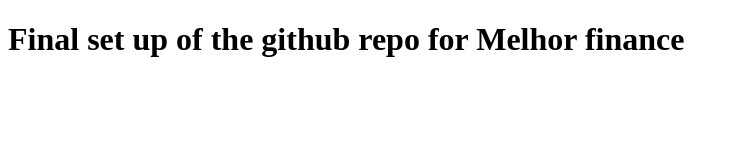
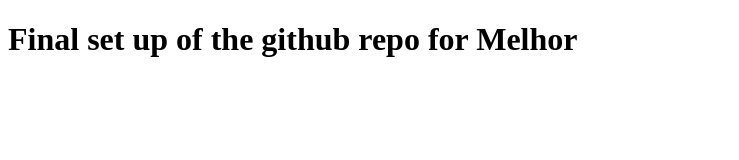
Before and after one commit to Kyrian000/Ifechukwu-s-site, a plain HTML site: page index.html in a window 1280 px wide. Shown: the whole page, without its empty margins (0-739 px from the left). Drawn offline with Linux system fonts and the light colour scheme.

Commit message:
actual last commit

```diff
--- a/index.html
+++ b/index.html
@@ -7,6 +7,6 @@
     <link rel="stylesheet" href="index.css">
 </head>
 <body>
-    <h1>Final set up of the github repo for Melhor finance</h1>
+    <h1>Final set up of the github repo for Melhor</h1>
 </body>
 </html>
```
